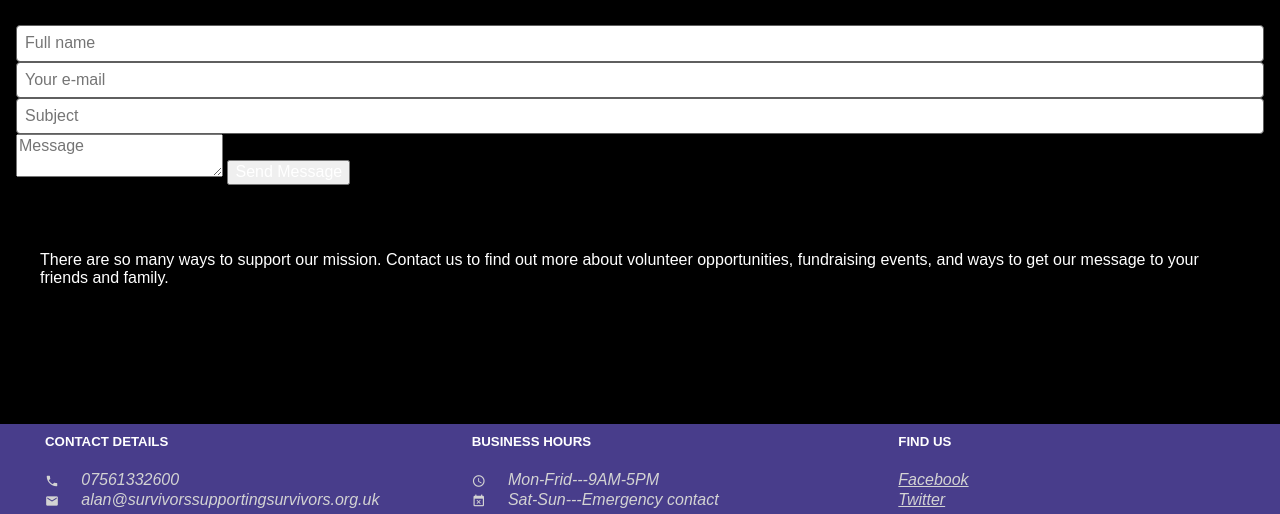
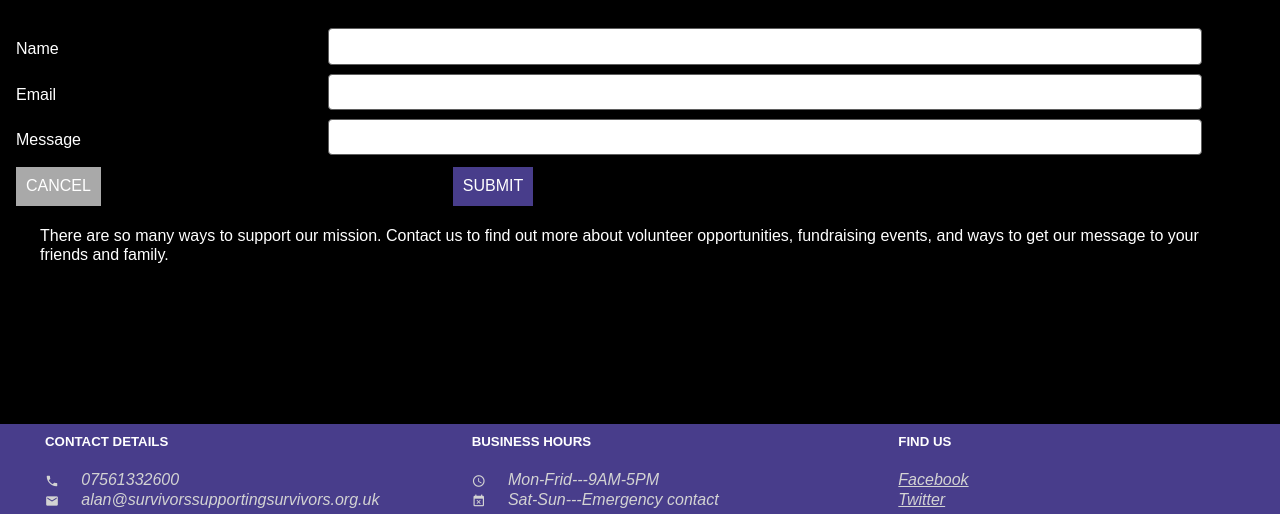
Before and after one commit to Jacqui1993/SurvivorsSupportingSurvivors, a plain HTML site: page ContactUs.html in a window 1280 px wide. Shown: the part 286-800 px from the top of the page. Drawn offline with nearby package versions, Linux system fonts and the light colour scheme; files that its build step writes are made by us from their sources; files whose address does not match are found by name.

Commit message:
Update ContactUs.html

```diff
--- a/ContactUs.html
+++ b/ContactUs.html
@@ -30,8 +30,8 @@
 
           <h1>Contact us page</h1>
  <!--Contact us Form-->
-
-  <!--Row for name
+  <form id="contact" action="contact.php" method="post">
+  <!--Row for name-->
   <div class="row">
      <div class="col-25">
   <label for="firstname">Name</label>
@@ -40,7 +40,7 @@
          <input type="text" name="name" id="name" required>
   </div>
   </div>
-  Row for email address
+  <!--Row for email address-->
       <div class="row">
       <div class="col-25">
   <label for="email">Email</label>
@@ -50,7 +50,7 @@
       <input type="text" name="email" id="email" required>
   </div>
   </div>
-  row for inputting message
+  <!--row for inputting message-->
       <div class="row">
       <div class="col-25">
           <label for="message">Message</label>
@@ -60,7 +60,7 @@
       <input type="text" name="message" id="message" required>
       </div>
   </div>
-  row to hold the submit and cancel buttons
+  <!--row to hold the submit and cancel buttons-->
       <div class="row">
       <div clas="col-25">
       </div>
@@ -73,13 +73,7 @@
           <div class="submitButton">
               <input type="submit" value="Submit">
           </div>
-      </div>-->
-      <form id="contact" action="ContactForm.php" method="post">
-          <input type="text" name="name" placeholder="Full name">
-          <input type="text" name="mail" placeholder="Your e-mail">
-          <input type="text" name="subject" placeholder="Subject">
-          <textarea name="message" placeholder="Message"></textarea>
-          <button type="submit" name="submit">Send Message</button>
+      </div>
   </form>
 
           <p> There are so many ways to support our mission. Contact us to find out more about volunteer opportunities,
```
